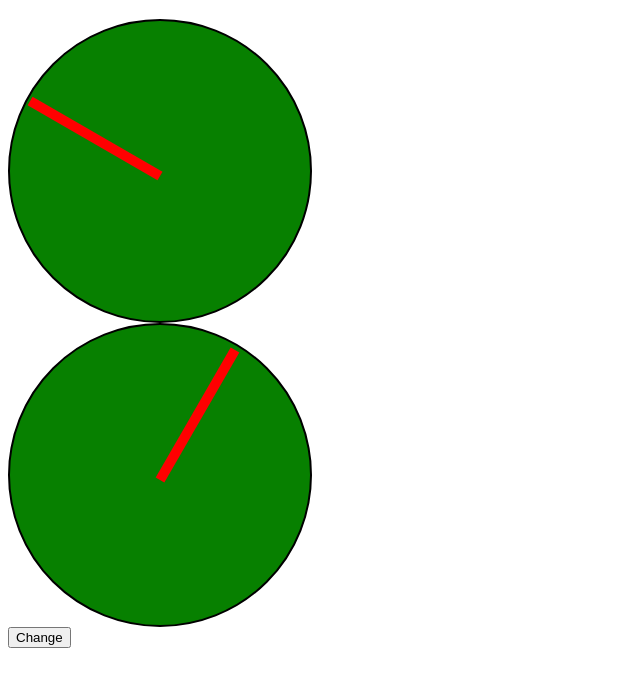
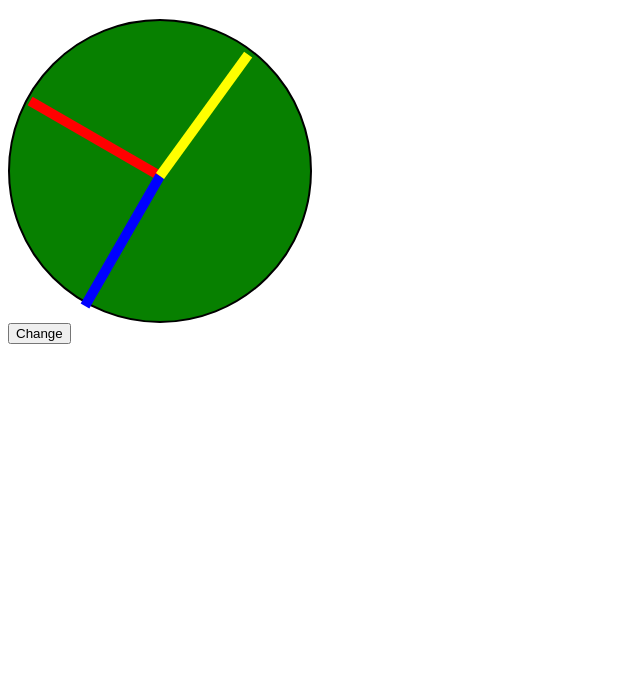
Before and after one commit to SamiUrias/app-reloj, a website: page public/index.html in a window 1280 px wide. Both pictures are taken after a click on the button "Change". Shown: the part 61-748 px from the top of the page, without its empty margins (0-640 px from the left). Drawn offline with Linux system fonts and the light colour scheme.

Commit message:
Functional

```diff
--- a/public/index.html
+++ b/public/index.html
@@ -10,17 +10,7 @@
   <h1>App reloj</h1>
 
   <div id="viewport"></div>
-  <div class="analog-clock">
-    <div class="hour rotate-5">
-      <div class="painted"></div>
-      <div class="not-painted"></div>
-    </div>
 
-    <div class="minute rotate-5">
-      <div class="painted"></div>
-      <div class="not-painted"></div>
-    </div>
-  </div>
   <button id="change">Change</button>
   <script src="scripts/app.js"></script>
 </body>
--- a/public/scripts/app.js
+++ b/public/scripts/app.js
@@ -1,3 +1,5 @@
+/**
+ * Created by
  /**
  * Created by Samuel Urias on 27/07/16.
  *
@@ -55,6 +57,17 @@ function render(state){
 					<div class="painted"></div>\
 					<div class="not-painted"></div>\
 				</div>\
+			\
+			\
+				<div class="minute rotate-'+ time[1] +'">\
+					<div class="painted"></div>\
+					<div class="not-painted"></div>\
+				</div>\
+				\
+				<div class="second rotate-'+ time[0] +'">\
+					<div class="painted"></div>\
+					<div class="not-painted"></div>\
+				</div>\
 			</div>';
 	}
 
--- a/sass/syles.scss
+++ b/sass/syles.scss
@@ -2,9 +2,9 @@
 $analog-clock-background: #078000;
 $analog-clock-border-color: black;
 $analog-clock-hour-hand-color: red;
-$analog-clock-hour-hand-color: blue;
-$analog-clock-minute-hand-color: yellow;
-$analog-clock-second-hand-dimentions: 100%;
+$analog-clock-minute-hand-color: blue;
+$analog-clock-second-hand-color: yellow;
+$analog-clock-hour-hand-dimentions: 100%;
 $analog-clock-border-size: 2px;
 $analog-clock-size: 300px;
 
@@ -54,6 +54,7 @@ $digital-clock-font-color: green;
     position: absolute;
     top: 50%;
     width: $analog-clock-hour-hand-dimentions;
+    z-index: 1;
 
     & .not-painted{
       height: 100%;
@@ -64,6 +65,28 @@ $digital-clock-font-color: green;
 
     & .painted{
       background-color: $analog-clock-minute-hand-color;
+      height: 100%;
+      width: 50%;
+      float: left
+    }
+  }
+
+  & .second{
+    height: 10px;
+    position: absolute;
+    top: 50%;
+    width: $analog-clock-hour-hand-dimentions;
+    z-index: 2;
+
+    & .not-painted{
+      height: 100%;
+      width: 50%;
+      float: left
+    }
+
+
+    & .painted{
+      background-color: $analog-clock-second-hand-color;
       height: 100%;
       width: 50%;
       float: left
```
Also changed, not shown: public/css/syles.css, 1 other file. Lines whose indentation alone changed are shown as unchanged.
